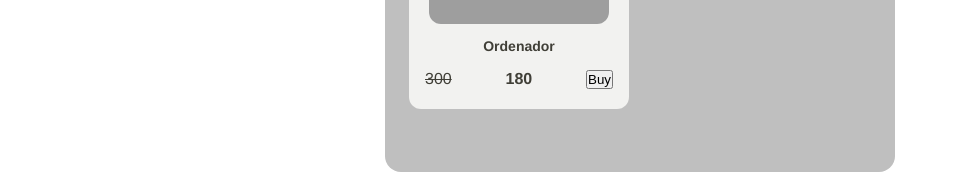
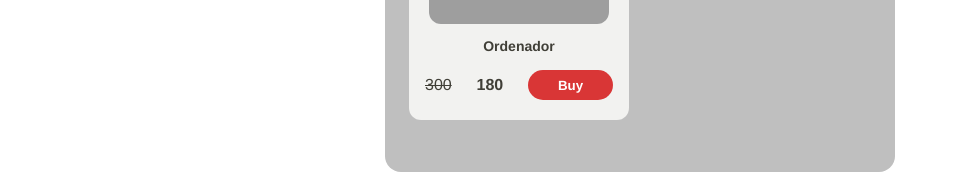
Before and after one commit to hennyfeliz/react-products-app, a React (Create React App) app: page / in a window 1280 px wide. Shown: the part 276-450 px from the top of the page, without its empty margins (0-958 px from the left). Built offline with nearby package versions, Linux system fonts and the light colour scheme; grey boxes are pictures that could not be loaded.

Commit message:
adding some button changes

```diff
--- /dev/null
+++ b/src/components/Button.jsx
@@ -0,0 +1,10 @@
+import '../styles/buyBtn.css'
+
+const BuyButton = () => {
+  return (
+    <button>Buy</button>
+  )
+}
+
+
+export default BuyButton
--- a/src/components/Product.jsx
+++ b/src/components/Product.jsx
@@ -1,4 +1,5 @@
-import '../styles/Product.css'
+import "../styles/Product.css";
+import BuyButton from "./Button";
 
 const Product = () => {
   return (
@@ -8,11 +9,11 @@ const Product = () => {
         alt="products"
         className="product_img"
       />
-      <h2 className='product_name'>Ordenador</h2>
+      <h2 className="product_name">Ordenador</h2>
       <div className="product_details">
         <p className="product_oldprice">300</p>
         <p className="product_newprice">180</p>
-        <button className="">Buy</button>
+        <BuyButton />
       </div>
     </div>
   );
--- a/src/styles/Product.css
+++ b/src/styles/Product.css
@@ -31,6 +31,7 @@
   margin-top: 16px;
   justify-content: space-between;
   color: var(--text);
+  align-items: center;
 }
 
 .product_oldprice{
@@ -40,3 +41,7 @@
 .product_newprice{
   font-weight: bold;
 }
+
+.buy_button{
+
+}
--- /dev/null
+++ b/src/styles/buyBtn.css
@@ -0,0 +1,21 @@
+button{
+  background-color: var(--main);
+  width: 85px;
+  height: 30px;
+  border-radius: 16px;
+  -webkit-border-radius: 16px;
+  -moz-border-radius: 16px;
+  -ms-border-radius: 16px;
+  -o-border-radius: 16px;
+  color: var(--clear);
+  border: none;
+  font-family: 'Franklin Gothic Medium', 'Arial Narrow', Arial, sans-serif;
+  font-weight: bold;
+  cursor: pointer;
+}
+
+button:hover{
+  border: 1px solid var(--main);
+  background-color: var(--clear);
+  color: var(--main);
+}
```
